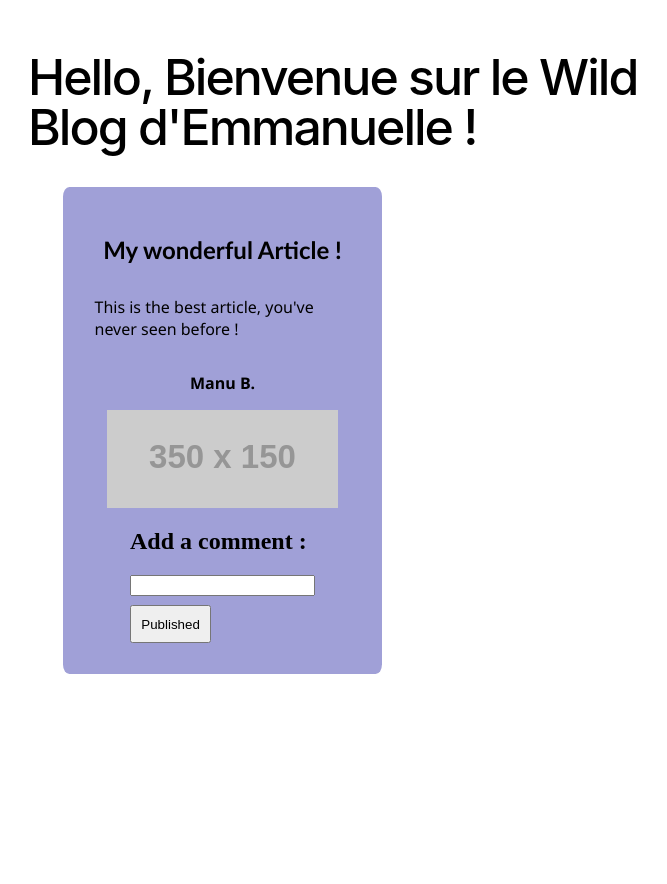
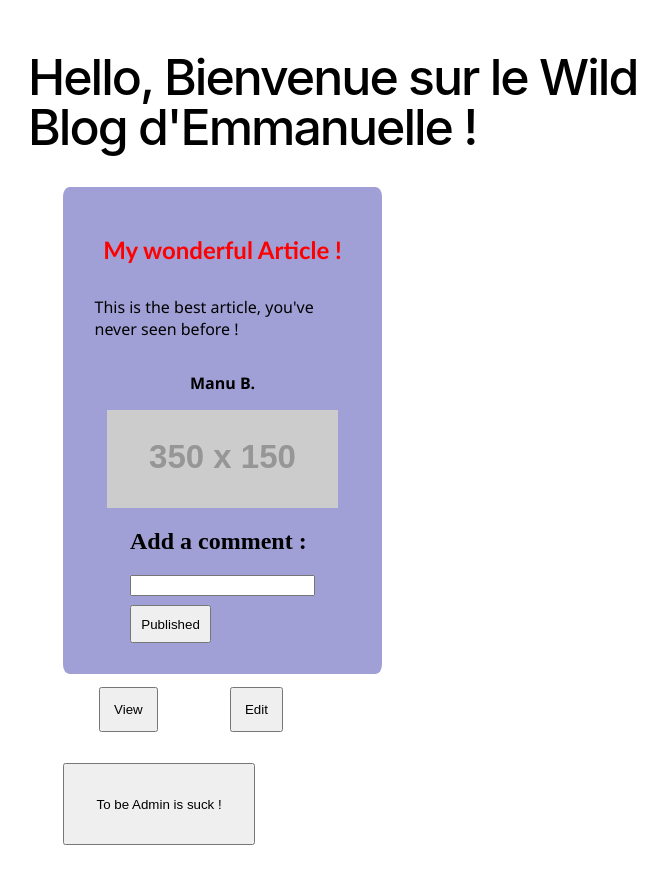
Before and after one commit to EmmanuelleBonoli/wildBlog, an Angular app: page / in a window 1280 px wide. Shown: the top 884 px of the page, without its empty margins (278-945 px from the left). Before the commit the page ends 800 px from the top, so only its background shows below. Built offline with nearby package versions, Linux system fonts and the light colour scheme.

Commit message:
add directives to become the new Admin

```diff
--- a/src/app/article-component/article-component.component.html
+++ b/src/app/article-component/article-component.component.html
@@ -1,19 +1,31 @@
 <div class="article">
   <div class="card">
-    <h1>{{ article.title }}</h1>
+    <h1 [ngStyle]="{ color: isAdmin ? 'red' : 'black' }">
+      {{ article.title }}
+    </h1>
+    <!-- both solution is working :  <h1 [ngClass]="{ isAdminClass: isAdmin }">{{ article.title }}</h1> -->
     <p>{{ article.content }}</p>
     <p class="author">{{ article.author }}</p>
     <img [src]="article.image" [alt]="article.title" />
 
-    <div class="addComment" *ngIf="article.isPublished">
+    @if(article.isPublished){
+    <div class="addComment">
       <h2>Add a comment :</h2>
       <input type="text" [(ngModel)]="article.comment" />
       <button type="button" (click)="togglePublication()">Published</button>
     </div>
-    <div class="commentAndDelete" *ngIf="!article.isPublished">
+    } @if(!article.isPublished){
+    <div class="commentAndDelete">
       <h2>Comment :</h2>
       <p>{{ article.comment }}</p>
       <button type="button" (click)="togglePublication()">Delete</button>
     </div>
+    }
   </div>
+  <div class="buttonsIsAdmin">
+    <button>View</button>
+    @if(isAdmin){<button>Edit</button>}
+  </div>
+  @if(!isAdmin){<button (click)="toggleIsAdmin()">Become the new Admin</button>}
+  @if(isAdmin){<button (click)="toggleIsAdmin()">To be Admin is suck !</button>}
 </div>
--- a/src/app/article-component/article-component.component.scss
+++ b/src/app/article-component/article-component.component.scss
@@ -16,7 +16,9 @@
       font-family: "Trebuchet MS", "Lucida Sans Unicode", "Lucida Grande",
         "Lucida Sans", Arial, sans-serif;
     }
-
+    .isAdminClass {
+      color: red;
+    }
     p {
       font-family: "Segoe UI", Tahoma, Geneva, Verdana, sans-serif;
     }
@@ -33,4 +35,10 @@
     margin-top: 5%;
     padding: 5%;
   }
+
+  .buttonsIsAdmin {
+    display: flex;
+    justify-content: space-around;
+    width: 20vw;
+  }
 }
--- a/src/app/article-component/article-component.component.ts
+++ b/src/app/article-component/article-component.component.ts
@@ -31,4 +31,10 @@ export class ArticleComponentComponent {
   togglePublication(): void {
     this.article.isPublished = !this.article.isPublished;
   }
+
+  isAdmin: boolean = true;
+
+  toggleIsAdmin(): void {
+    this.isAdmin = !this.isAdmin;
+  }
 }
```
